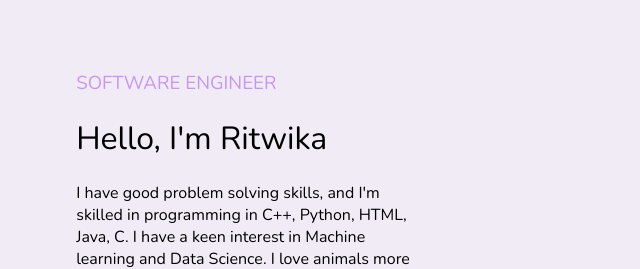
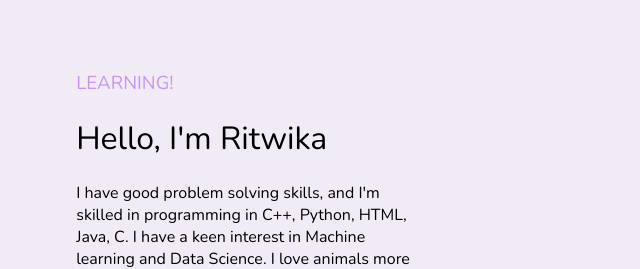
Before and after one commit to Ritwika101/portfolio, a plain HTML site: page index.html in a window 1280 px wide. Shown: the part 197-466 px from the top of the page, 567-1207 px from the left. Drawn offline with nearby package versions, Linux system fonts and the light colour scheme; a web font is replaced by a local one.

Commit message:
Update index.html

```diff
--- a/index.html
+++ b/index.html
@@ -33,7 +33,7 @@
     <div class="dp" id="dp-id">
       <img class="profile-pic" src="static/rpal.jpg" alt="display picture">
       <div class="about" id="about-id">
-        <h3>SOFTWARE ENGINEER</h3>
+        <h3>LEARNING!</h3>
         <h1>Hello, I'm Ritwika</h1>
         <h4>I have good problem solving skills, and I'm skilled in programming in C++, Python, HTML, Java, C. I have a keen interest in Machine learning and Data Science.
           I love animals more than humans.</h4>
```
